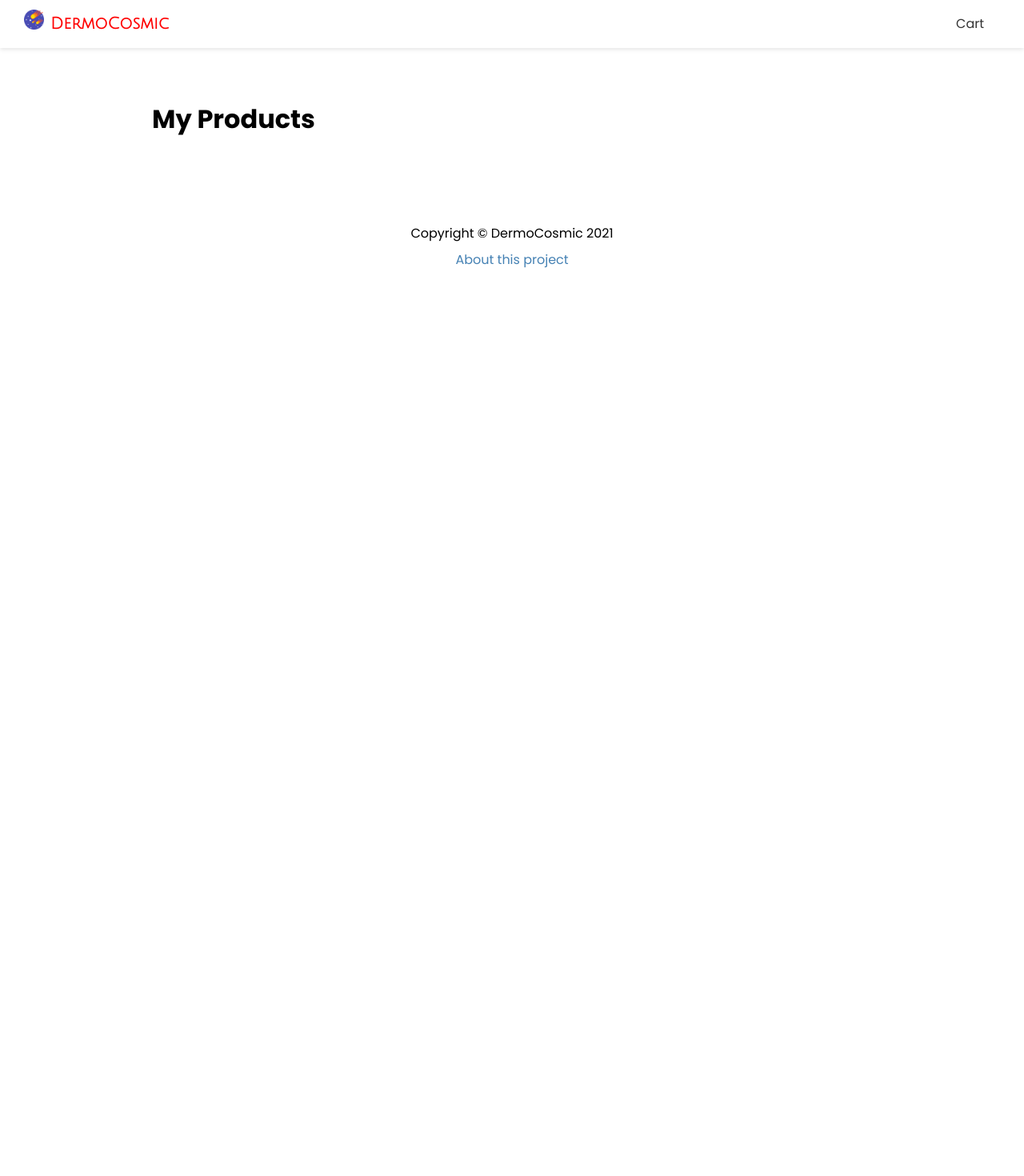
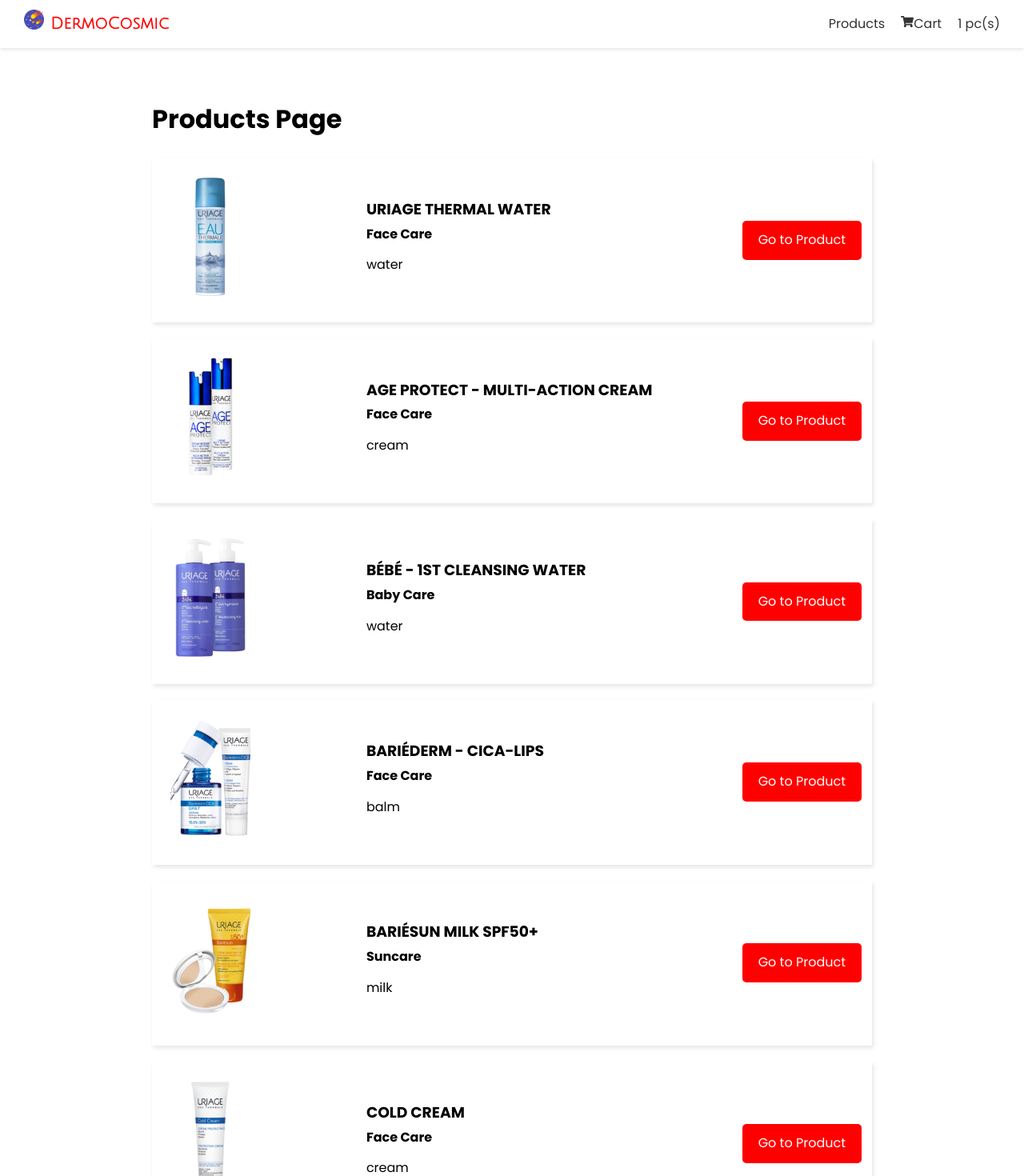
Before and after one commit to spankoj/ecommerce-store-nextjs, a Next.js app: page /products in a window 1280 px wide. Shown: the top 1470 px of the page at 80% size. Before the commit the page ends 800 px from the top, so only its background shows below. Built offline with nearby package versions, Linux system fonts and the light colour scheme.

Commit message:
Add beggining of cookies and add to cart btn

```diff
--- a/components/Header.js
+++ b/components/Header.js
@@ -1,6 +1,7 @@
 import styles from '@/styles/Header.module.css';
 import Image from 'next/link';
 import Link from 'next/link';
+import { FaShoppingCart } from 'react-icons/fa';
 
 export default function Header() {
   return (
@@ -16,8 +17,19 @@
         <ul>
           <li>
             <Link href="/products">
-              <a>Cart</a>
+              <a>Products</a>
             </Link>
+          </li>
+          <li>
+            <Link href="/cart">
+              <a>
+                <FaShoppingCart />
+                Cart
+              </a>
+            </Link>
+          </li>
+          <li>
+            <p>1 pc(s)</p>
           </li>
         </ul>
       </nav>
--- a/package.json
+++ b/package.json
@@ -10,6 +10,7 @@
   "dependencies": {
     "@emotion/babel-plugin": "^11.3.0",
     "@emotion/react": "^11.4.0",
+    "js-cookie": "^2.2.1",
     "next": "10.2.3",
     "react": "17.0.2",
     "react-dom": "17.0.2",
--- a/pages/products/index.js
+++ b/pages/products/index.js
@@ -1,9 +1,20 @@
 import Layout from '@/components/Layout';
+import ProductItem from '@/components/ProductItem';
 
-export default function ProductsPage() {
+export default function ProductsPage({ products }) {
   return (
     <Layout title="Products page">
-      <h1>My Products</h1>
+      <h1>Products Page</h1>
+      {products.map((prod) => {
+        return <ProductItem key={prod.id} prod={prod} />;
+      })}
     </Layout>
   );
 }
+
+export async function getServerSideProps() {
+  const { products } = await import('../../utils/database');
+  return {
+    props: { products },
+  };
+}
--- /dev/null
+++ b/utils/database.js
@@ -0,0 +1,86 @@
+export const products = [
+  {
+    id: '1',
+    name: 'URIAGE THERMAL WATER',
+    slug: 'uriage-thermal-water',
+    image: '/images/eau-thermale.png',
+    description:
+      'Uriage Thermal Water is a skincare water for daily use, a powerful treatment formulated with trace elements and mineral salts, a source of radiance for your skin.',
+    need: 'Face Care',
+    productType: 'water',
+    price: 10,
+    countInStock: 10,
+    rating: 4.5,
+    numReviews: 12,
+  },
+  {
+    id: '2',
+    name: 'AGE PROTECT - MULTI-ACTION CREAM',
+    slug: 'age-protect-multi-action-cream',
+    image: '/images/age-protect.png',
+    description:
+      'This smooth cream acts on both signs of aging and daily aggressions damaging the skin: blue light, UV rays, pollution, stress, fatigue... Enriched with moisturizing active ingredients, the skin is perfectly hydrated and supple.',
+    need: 'Face Care',
+    productType: 'cream',
+    price: 25,
+    countInStock: 7,
+    rating: 4,
+    numReviews: 8,
+  },
+  {
+    id: '3',
+    name: 'BÉBÉ - 1ST CLEANSING WATER',
+    slug: 'bebe-1st.cleansing water',
+    image: '/images/bebe.png',
+    description:
+      'With soothing Uriage Thermal Water and enriched with moisturizing and softening active ingredients, 1st Cleansing Water leaves the skin clean, soft and delicately scented.',
+    need: 'Baby Care',
+    productType: 'water',
+    price: 16,
+    countInStock: 5,
+    rating: 3,
+    numReviews: 12,
+  },
+  {
+    id: '4',
+    name: 'BARIÉDERM - CICA-LIPS',
+    slug: 'bariederm-cica-lips',
+    image: '/images/bariederm-cica.png',
+    description:
+      'The first barrier lip balm formulated with Poly-2p, an innovative patented complex, which offers a triple action. A high tolerance and long-lasting formula that is suitable for both professional and personal use.',
+    need: 'Face Care',
+    productType: 'balm',
+    price: 6,
+    countInStock: 11,
+    rating: 5,
+    numReviews: 12,
+  },
+  {
+    id: '5',
+    name: 'BARIÉSUN MILK SPF50+',
+    slug: 'bariesun-milk-spf50+',
+    image: '/images/bariesun.png',
+    description:
+      'Thanks to a high performance filtering complex, the lotion provides very high protection against UVA and UVB rays, free radicals and prevents skin from drying out. Its light, non-greasy and pleasantly fragranced texture guarantees renewed pleasure of use each time that it is applied. This lotion guarantees high safety, high tolerance and fast absorption.',
+    need: 'Suncare',
+    productType: 'milk',
+    price: 14,
+    countInStock: 7,
+    rating: 3.5,
+    numReviews: 10,
+  },
+  {
+    id: '6',
+    name: 'COLD CREAM',
+    slug: 'cold-cream',
+    image: '/images/cold-cream.png',
+    description:
+      'With its smooth, creamy non-oily texture, Uriage Cold Cream is the ideal protective face and body care for everyday use. It protects the skin against external aggressions (wind, cold, hard water, etc.).',
+    need: 'Face Care',
+    productType: 'cream',
+    price: 11,
+    countInStock: 0,
+    rating: 4,
+    numReviews: 12,
+  },
+];
```
Also changed, not shown: pages/cart.js (added, +13 -0 lines), pages/index.js (+9 -18 lines), pages/products/[slug].js (+41 -3 lines), pages/products/add.js (deleted, +0 -11 lines), utils/cookies.js (added, +10 -0 lines), public/images/landing.png (added), 1 other file (tests, documents, lock files or other folders).
